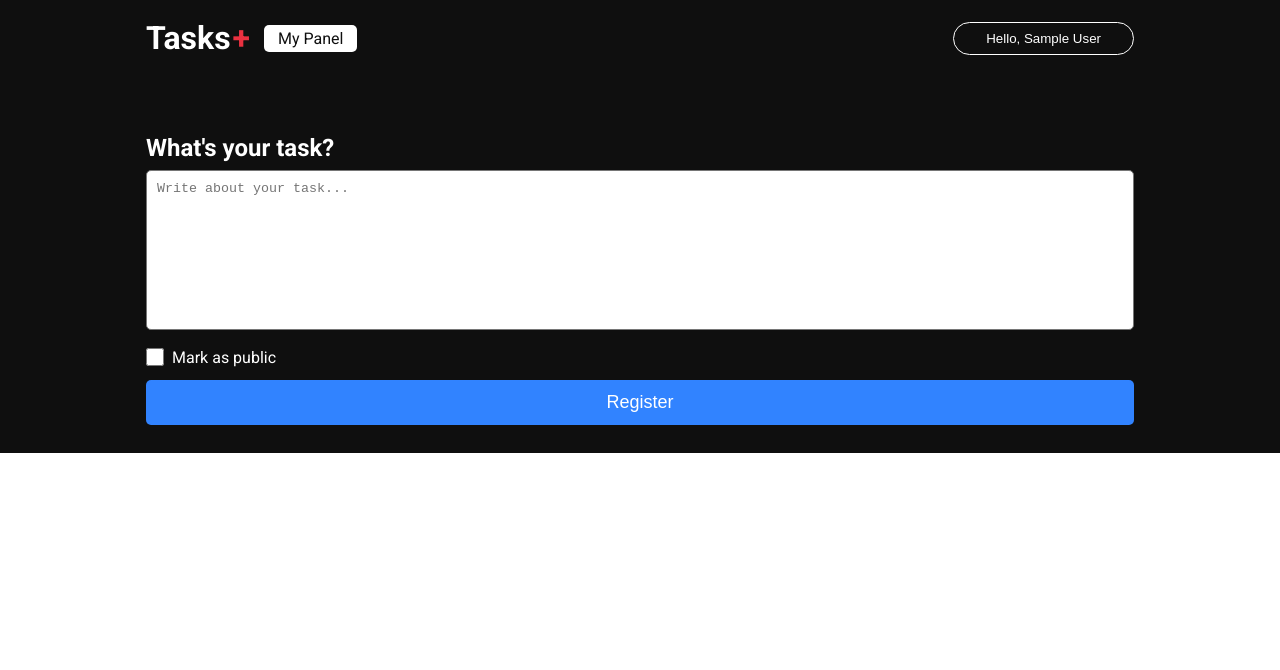
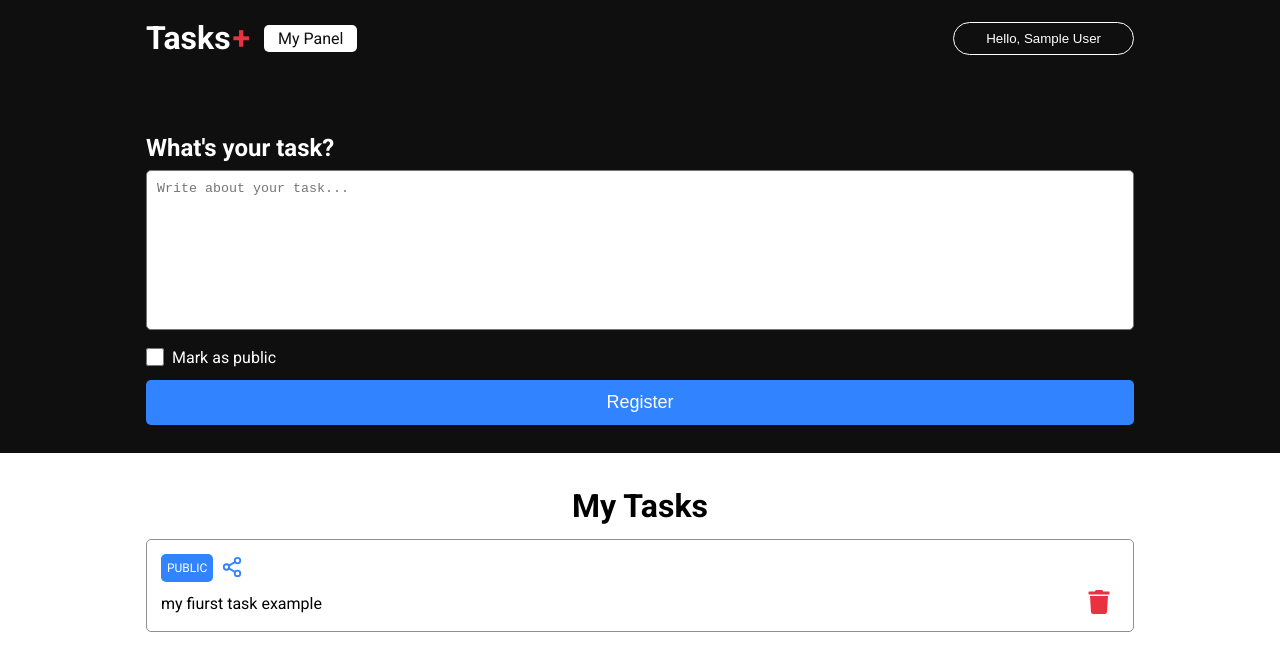
Before and after one commit to JA-Lourenco/nextjs-start, a Next.js app: page /dashboard in a window 1280 px wide. Shown: the top 670 px of the page. Built offline with nearby package versions, Linux system fonts and the light colour scheme; no server answers; sample sign-in values are in the browser's storage.

Commit message:
Creating dashboard: second part

```diff
--- a/package.json
+++ b/package.json
@@ -16,6 +16,7 @@
     "next-auth": "^4.22.1",
     "react": "18.2.0",
     "react-dom": "18.2.0",
+    "react-icons": "^4.10.1",
     "typescript": "5.1.6"
   }
 }
--- a/src/pages/dashboard/index.tsx
+++ b/src/pages/dashboard/index.tsx
@@ -4,6 +4,8 @@ import { Textarea } from "@/components/Textarea";
 
 import { GetServerSideProps } from "next";
 import { getSession } from "next-auth/react";
+import { FiShare2 } from "react-icons/fi";
+import { FaTrash } from "react-icons/fa";
 
 import styles from "./styles.module.css";
 
@@ -37,6 +39,28 @@ export default function Dashboard() {
             </form>
           </div>
         </section>
+
+        <section className={styles.taskContainer}>
+          <h1>My Tasks</h1>
+
+          <article className={styles.task}>
+            <div className={styles.tagContainer}>
+              <label className={styles.tag}>PUBLIC</label>
+
+              <button type="button" className={styles.shareButton}>
+                <FiShare2 size={22} color="var(--blue)" />
+              </button>
+            </div>
+
+            <div className={styles.taskContent}>
+              <p>my fiurst task example</p>
+
+              <button type="button" className={styles.trashButton}>
+                <FaTrash size={24} color="var(--red)" />
+              </button>
+            </div>
+          </article>
+        </section>
       </main>
     </div>
   );
--- a/src/pages/dashboard/styles.module.css
+++ b/src/pages/dashboard/styles.module.css
@@ -58,3 +58,76 @@
   border: 0;
   border-radius: 5px;
 }
+
+.taskContainer {
+  width: 100%;
+  max-width: 1024px;
+
+  margin: 34px auto 0;
+  padding: 0 18px;
+
+  display: flex;
+  flex-direction: column;
+}
+
+.taskContainer h1 {
+  margin-bottom: 14px;
+
+  font-size: 32px;
+
+  text-align: center;
+}
+
+.task {
+  margin-bottom: 14px;
+  padding: 14px;
+
+  line-height: 150%;
+
+  border: 1px solid var(--gray);
+  border-radius: 5px;
+
+  display: flex;
+  flex-direction: column;
+  align-items: flex-start;
+}
+
+.tagContainer {
+  margin-bottom: 8px;
+
+  display: flex;
+  justify-content: center;
+  align-items: center;
+}
+
+.tag {
+  padding: 2px 6px;
+
+  font-size: 12px;
+
+  color: var(--white);
+  background-color: var(--blue);
+
+  border-radius: 5px;
+}
+
+.shareButton,
+.trashButton {
+  margin: 0 8px;
+
+  background-color: transparent;
+
+  border: 0;
+}
+
+.taskContent {
+  width: 100%;
+
+  display: flex;
+  justify-content: space-between;
+  align-items: center;
+}
+
+.taskContent p {
+  white-space: pre-wrap;
+}
--- a/src/styles/globals.css
+++ b/src/styles/globals.css
@@ -3,6 +3,7 @@
 :root {
   --black: #0f0f0f;
   --white: #fff;
+  --gray: #909090;
   --red: #ea3140;
   --blue: #3183ff;
 }
```
Also changed, not shown: 1 other file (tests, documents, lock files or other folders).
